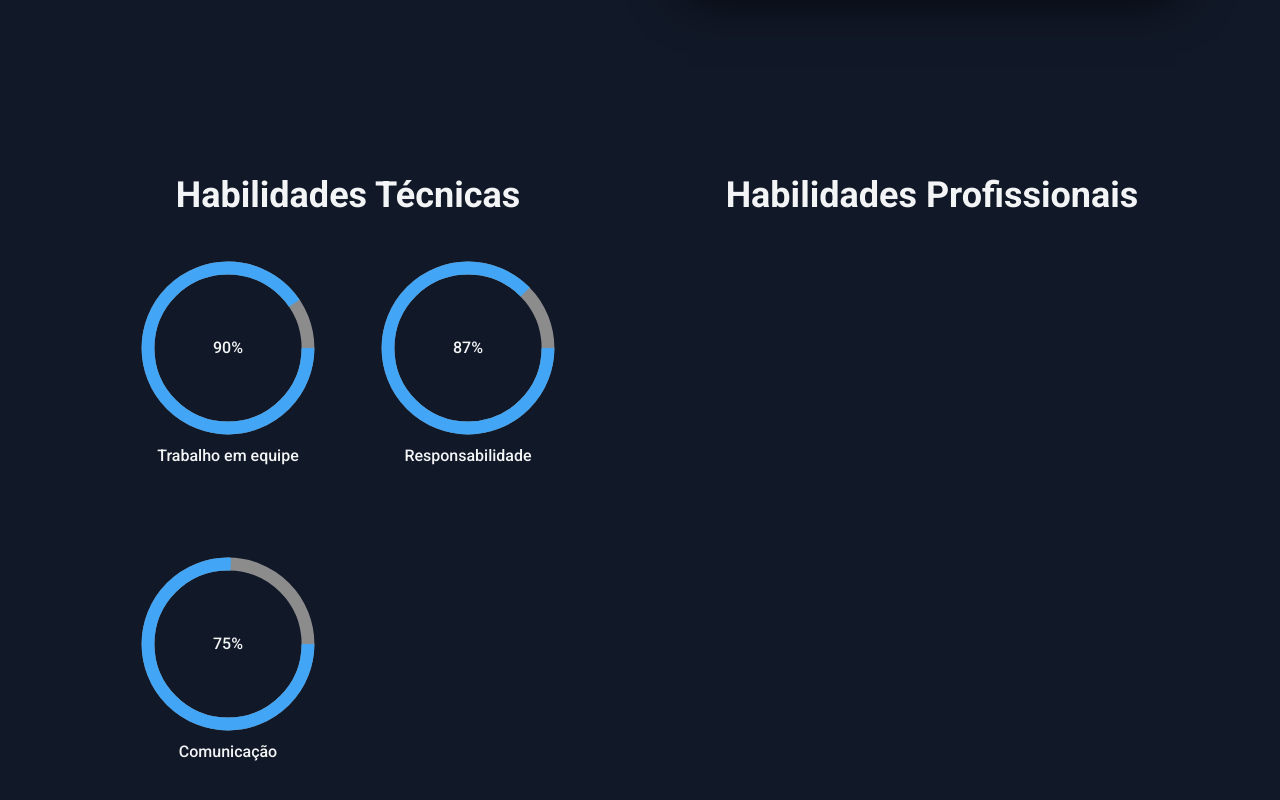
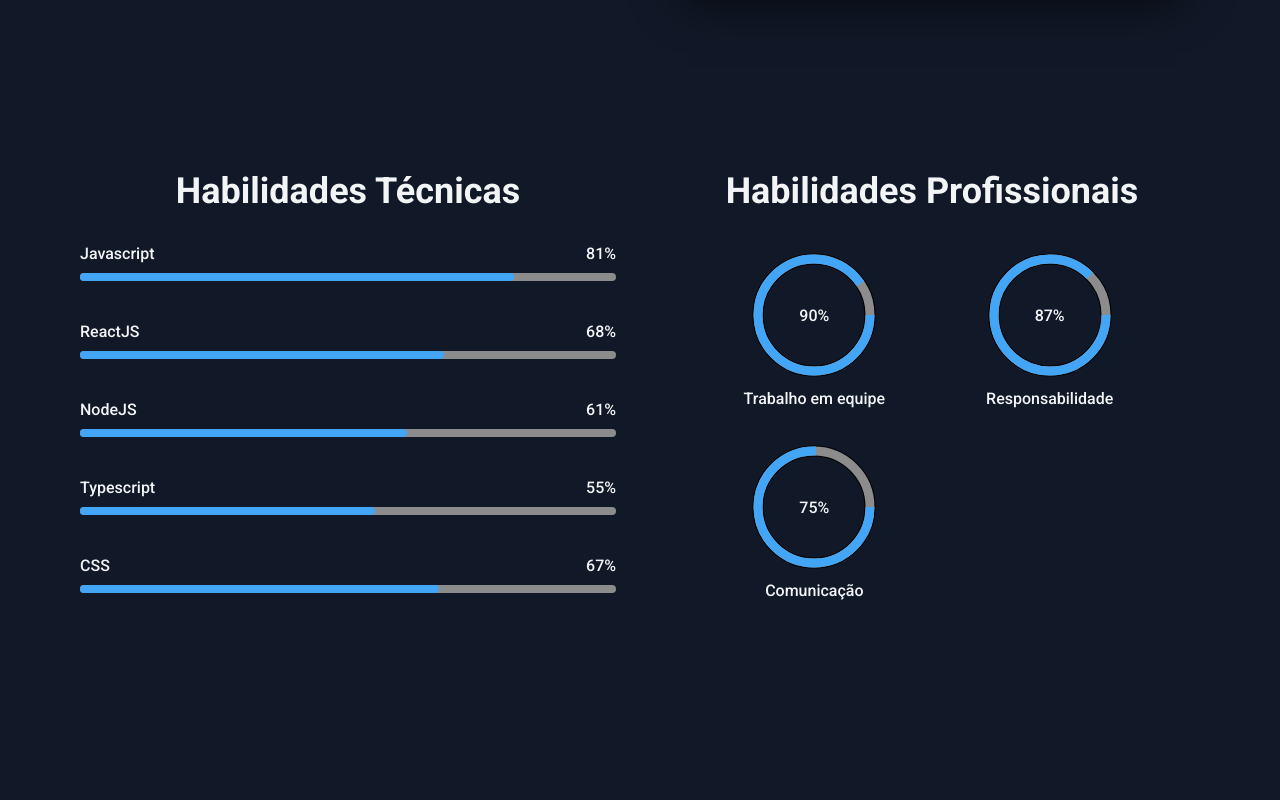
Before and after one commit to BrunoYTanaka/vitets-my-site, a React (Vite) app: page / in a window 1280 px wide. Shown: the part 1746-2546 px from the top of the page. After the commit the page ends 2445 px from the top, so only its background shows below. Built offline with nearby package versions, Linux system fonts and the light colour scheme.

Commit message:
feat: ProgressBar and finished Skills section

```diff
--- a/src/components/CircularProgress.tsx
+++ b/src/components/CircularProgressBar.tsx
@@ -1,3 +1,4 @@
+import { radius, duration, delay, transition } from 'constants/motion'
 import { motion } from 'framer-motion'
 import { useCounter } from 'hooks/useCounter'
 
@@ -6,23 +7,13 @@ interface ProgressProps {
   percentage: number
 }
 
-function CircularProgress({ percentage, title }: ProgressProps) {
-  const duration = 1.5
-  const delay = 0.5
-  const radius = 50
-
+function CircularProgressBar({ percentage, title }: ProgressProps) {
   const nodeRef = useCounter({ delay, duration, to: percentage })
 
   const circumference = Math.ceil(2 * Math.PI * radius)
   const fillPercents = Math.abs(
     Math.ceil((circumference / 100) * (percentage - 100))
   )
-
-  const transition = {
-    duration: duration,
-    delay: delay,
-    ease: 'easeIn'
-  }
 
   const variants = {
     hidden: {
@@ -36,10 +27,16 @@ function CircularProgress({ percentage, title }: ProgressProps) {
   return (
     <div className="relative flex flex-col items-center justify-center space-y-4">
       <span
-        className="absolute top-[85px] text-base font-medium leading-snug"
+        className="absolute top-[62px] text-base font-medium leading-snug"
         ref={nodeRef}
       />
-      <svg viewBox="0 0 100 100" className="h-40 w-40 overflow-visible">
+      <svg viewBox="0 0 100 100" className="h-28 w-28 overflow-visible">
+        <circle
+          cx="50"
+          cy="50"
+          r={radius}
+          className="fill-none stroke-black stroke-[10px]"
+        />
         <circle
           cx="50"
           cy="50"
@@ -65,4 +62,4 @@ function CircularProgress({ percentage, title }: ProgressProps) {
   )
 }
 
-export { CircularProgress }
+export { CircularProgressBar }
--- /dev/null
+++ b/src/components/ProgressBar.tsx
@@ -0,0 +1,42 @@
+import { duration, delay, transition } from 'constants/motion'
+import { motion } from 'framer-motion'
+import { useCounter } from 'hooks/useCounter'
+
+interface ProgressBar {
+  title: string
+  percentage: number
+}
+
+function ProgressBar({ title, percentage }: ProgressBar) {
+  const nodeRef = useCounter({ delay, duration, to: percentage })
+
+  const variants = {
+    empty: {
+      width: 0
+    },
+    fill: {
+      width: `${percentage}%`
+    }
+  }
+
+  return (
+    <div className="flex w-full flex-col items-center space-y-2">
+      <div className="flex w-full items-center justify-between">
+        <span className="text-base font-medium leading-snug">{title}</span>
+        <span className="text-base font-medium leading-snug" ref={nodeRef} />
+      </div>
+      <div className="relative h-2 w-full rounded-xl bg-[#8c8c8c]">
+        <motion.div
+          variants={variants}
+          initial="empty"
+          viewport={{ once: true }}
+          whileInView="fill"
+          className="absolute inset-0 rounded-xl bg-[#42a5f5]"
+          transition={transition}
+        />
+      </div>
+    </div>
+  )
+}
+
+export default ProgressBar
--- a/src/components/Sections/Contact.tsx
+++ b/src/components/Sections/Contact.tsx
@@ -26,7 +26,7 @@ function Contact() {
         <h3 className="rounded-t-2xl rounded-r-2xl bg-[#42a5f5] px-7 py-3 text-base font-bold">
           Olá, seja bem vindo
         </h3>
-        <h4 className="text-4xl">
+        <h4 className="min-h-[80px] text-center text-4xl md:text-left lg:min-h-0">
           {text} <Cursor />
         </h4>
         <ul className="flex flex-col items-start justify-center space-y-8">
--- a/src/components/Sections/Skills.tsx
+++ b/src/components/Sections/Skills.tsx
@@ -1,6 +1,35 @@
-import { CircularProgress } from 'components/CircularProgress'
+import { CircularProgressBar } from 'components/CircularProgressBar'
+import ProgressBar from 'components/ProgressBar'
 
 function Skills() {
+  const technicalSkills = [
+    {
+      id: 0,
+      title: 'Javascript',
+      percentage: 81
+    },
+    {
+      id: 1,
+      title: 'ReactJS',
+      percentage: 68
+    },
+    {
+      id: 2,
+      title: 'NodeJS',
+      percentage: 61
+    },
+    {
+      id: 3,
+      title: 'Typescript',
+      percentage: 55
+    },
+    {
+      id: 4,
+      title: 'CSS',
+      percentage: 67
+    }
+  ]
+
   const professionalSkills = [
     {
       id: 0,
@@ -26,12 +55,12 @@ function Skills() {
       id="about-me"
     >
       <div className="order-2 flex flex-col items-center justify-start space-y-8 md:order-1">
-        <h4 className="text-4xl font-bold leading-snug">
+        <h4 className="text-center text-3xl font-bold leading-snug md:text-4xl">
           Habilidades Técnicas
         </h4>
-        <div className="grid grid-cols-1 justify-center gap-20 lg:grid-cols-2">
-          {professionalSkills.map((skill) => (
-            <CircularProgress
+        <div className="flex w-full flex-col items-center justify-center gap-10 px-4 md:px-0">
+          {technicalSkills.map((skill) => (
+            <ProgressBar
               key={skill.id}
               percentage={skill.percentage}
               title={skill.title}
@@ -40,9 +69,18 @@ function Skills() {
         </div>
       </div>
       <div className="order-1 flex flex-col items-center justify-start space-y-8 md:order-2">
-        <h4 className="text-4xl font-bold leading-snug">
+        <h4 className="text-3xl font-bold leading-snug md:text-4xl">
           Habilidades Profissionais
         </h4>
+        <div className="grid w-10/12 grid-cols-1 justify-center gap-6 text-center lg:grid-cols-2">
+          {professionalSkills.map((skill) => (
+            <CircularProgressBar
+              key={skill.id}
+              percentage={skill.percentage}
+              title={skill.title}
+            />
+          ))}
+        </div>
       </div>
     </section>
   )
--- /dev/null
+++ b/src/constants/motion.ts
@@ -0,0 +1,11 @@
+const duration = 1.5
+const delay = 0.5
+const radius = 50
+
+const transition = {
+  duration: duration,
+  delay: delay,
+
+  ease: 'easeIn'
+}
+export { transition, duration, delay, radius }
```
